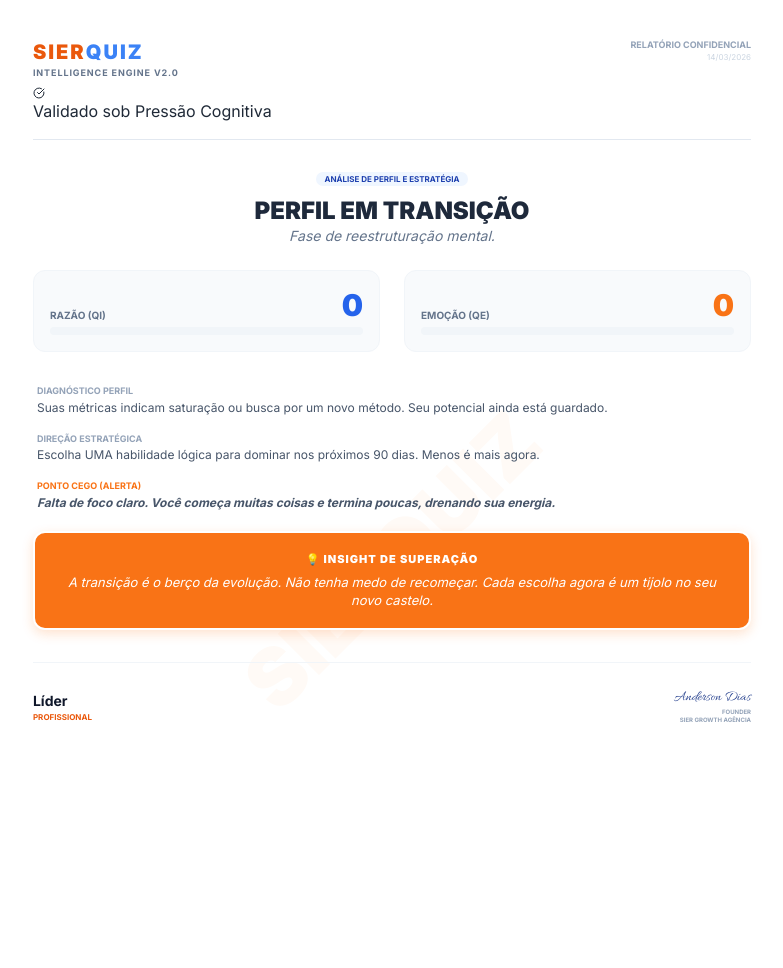
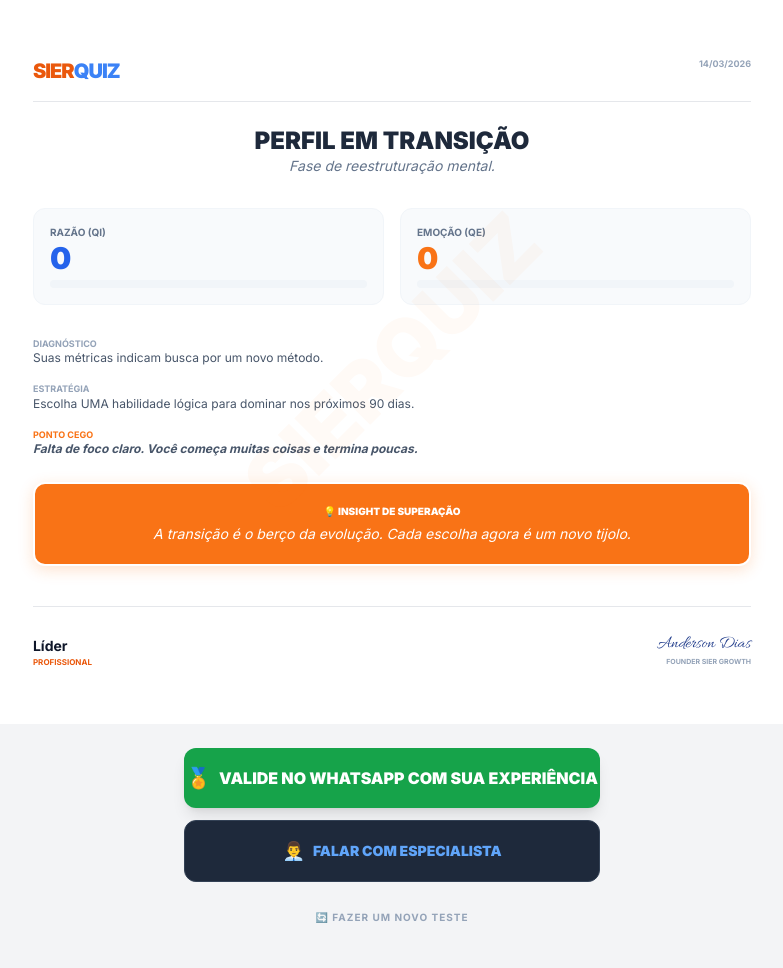
Before and after one commit to Delscript/neuro-quiz, a website: page resultado-teste.html in a window 1280 px wide. Shown: the top 968 px of the page, without its empty margins (248-1031 px from the left). Drawn offline with nearby package versions, Linux system fonts and the light colour scheme.

Commit message:
Refactor resultado-teste.html for improved functionality

```diff
--- a/resultado-teste.html
+++ b/resultado-teste.html
@@ -5,182 +5,130 @@
     <meta name="viewport" content="width=device-width, initial-scale=1.0, maximum-scale=1.0, user-scalable=no">
     <title>Relatório SierQuiz</title>
     <script src="https://cdn.tailwindcss.com"></script>
-    <script src="https://cdn.jsdelivr.net/npm/@supabase/supabase-js@2"></script>
+    <script src="https://unpkg.com/lucide@latest"></script>
+    <script src="https://cdnjs.cloudflare.com/ajax/libs/html2canvas/1.4.1/html2canvas.min.js"></script>
     <link href="https://fonts.googleapis.com/css2?family=Allura&family=Inter:wght@300;400;700;900&display=swap" rel="stylesheet">
-    <script src="https://unpkg.com/lucide@latest"></script>
-
-    <script>
-    !function(f,b,e,v,n,t,s){if(f.fbq)return;n=f.fbq=function(){n.callMethod?
-    n.callMethod.apply(n,arguments):n.queue.push(arguments)};
-    if(!f._fbq)f._fbq=n;n.push=n;n.loaded=!0;n.version='2.0';
-    n.queue=[];t=b.createElement(e);t.async=!0;
-    t.src=v;s=b.getElementsByTagName(e)[0];
-    s.parentNode.insertBefore(t,s)}(window, document,'script',
-    'https://connect.facebook.net/en_US/fbevents.js');
-    fbq('init', 'SEU_ID_DO_PIXEL_AQUI');
-    fbq('track', 'PageView');
-    fbq('track', 'Purchase', { value: 1.00, currency: 'BRL' });
-    </script>
 
     <style>
-        body { font-family: 'Inter', sans-serif; background-color: #f3f4f6; margin: 0; padding: 0; overflow-x: hidden; }
-
+        body { font-family: 'Inter', sans-serif; background-color: #f3f4f6; margin: 0; padding: 0; }
         #relatorio {
-            background-color: white;
-            width: 100%; max-width: 210mm; min-height: 297mm;
-            margin: 0 auto; position: relative; padding: 10mm;
+            background-color: white; width: 100%; max-width: 210mm;
+            margin: 0 auto; position: relative; padding: 15mm 10mm;
             box-sizing: border-box; display: none; color: #1f2937;
-            box-shadow: 0 10px 25px rgba(0,0,0,0.1);
         }
-
-        @media (max-width: 640px) {
-            #relatorio { padding: 15px; margin: 0; box-shadow: none; min-height: auto; padding-bottom: 40px;}
-        }
+        @media (max-width: 640px) { #relatorio { padding: 20px 15px; } }
 
         .watermark {
             position: absolute; top: 50%; left: 50%;
             transform: translate(-50%, -50%) rotate(-45deg);
-            font-size: 5rem; font-weight: 900;
-            color: rgba(249, 115, 22, 0.04);
-            pointer-events: none; z-index: 0; white-space: nowrap;
+            font-size: 5rem; font-weight: 900; color: rgba(249, 115, 22, 0.04);
+            pointer-events: none; z-index: 0;
         }
-
-        .assinatura { font-family: 'Allura', cursive; font-size: 0.9rem; color: #1e3a8a; }
-        .texto-justificado { text-align: justify; line-height: 1.4; }
-        #loading { height: 100vh; display: flex; flex-direction: column; justify-content: center; align-items: center; }
-
-        /* AJUSTE DAS BARRAS PARA NÃO COLAR NO NÚMERO */
-
+        .assinatura { font-family: 'Allura', cursive; font-size: 1.1rem; color: #1e3a8a; }
         .barra-fundo { background: #f1f5f9; height: 8px; border-radius: 4px; width: 100%; margin-top: 4px; }
         .barra-qi { background: linear-gradient(90deg, #3b82f6, #2563eb); height: 100%; width: 0%; transition: width 1.5s; }
         .barra-qe { background: linear-gradient(90deg, #f97316, #f59e0b); height: 100%; width: 0%; transition: width 1.5s; }
+
         .card-mensagem {
-            background-color: #f97316;
-            border-radius: 12px;
-            padding: 18px;
-            margin: 20px 0;
-            border: 2px solid #ffffff;
-            box-shadow: 0 4px 12px rgba(249, 115, 22, 0.2);
-            text-align: center;
+            background-color: #f97316; border-radius: 12px; padding: 20px;
+            margin: 25px 0; border: 2px solid white; text-align: center;
+            box-shadow: 0 4px 15px rgba(249, 115, 22, 0.2);
         }
-        .card-mensagem h3 { color: white; font-size: 11px; font-weight: 900; text-transform: uppercase; margin-bottom: 6px; letter-spacing: 1px; }
-        .card-mensagem p { color: white; font-size: 13px; line-height: 1.4; font-weight: 500; font-style: italic; }
+        .card-mensagem h3 { color: white; font-size: 10px; font-weight: 900; text-transform: uppercase; margin-bottom: 5px; }
+        .card-mensagem p { color: white; font-size: 14px; font-style: italic; font-weight: 500; line-height: 1.4; }
     </style>
 </head>
 <body>
 
-    <div id="loading">
-        <div class="w-16 h-16 border-4 border-orange-500 border-t-transparent rounded-full animate-spin mb-4"></div>
-        <p class="text-slate-600 font-bold uppercase tracking-widest text-[10px]">Gerando Inteligência Estratégica...</p>
+    <div id="loading" class="h-screen flex flex-col justify-center items-center">
+        <div class="w-12 h-12 border-4 border-orange-500 border-t-transparent rounded-full animate-spin mb-4"></div>
+        <p class="text-[10px] font-bold uppercase tracking-widest text-slate-500">Gerando Inteligência Estratégica...</p>
     </div>
 
+    <div id="capture-area">
         <div id="relatorio">
             <div class="watermark">SIERQUIZ</div>
 
-        <div class="flex justify-between border-b border-slate-200 pb-4 mb-6 relative z-10">
-            <div>
-                <h1 class="text-xl font-black tracking-widest text-orange-600">SIER<span class="text-blue-500">QUIZ</span></h1>
-                <p class="text-[9px] font-bold text-slate-500 uppercase tracking-widest mb-2">Intelligence Engine v2.0</p>
-                <div class="selo-cientifico">
-                    <i data-lucide="check-circle" class="w-3 h-3"></i> Validado sob Pressão Cognitiva
-                </div>
-            </div>
-            <div class="text-right">
-                <p class="text-[9px] text-slate-400 font-bold uppercase">Relatório Confidencial</p>
-                <p class="text-[8px] text-slate-300" id="data-hoje"></p>
-            </div>
+            <div class="flex justify-between border-b pb-4 mb-6">
+                <h1 class="text-xl font-black tracking-tighter text-orange-600">SIER<span class="text-blue-500">QUIZ</span></h1>
+                <p id="data-hoje" class="text-[9px] text-slate-400 font-bold uppercase"></p>
             </div>
 
-        <div class="text-center mb-6 relative z-10">
-            <span class="bg-blue-50 text-blue-800 text-[8px] font-bold px-2 py-0.5 rounded-full uppercase">Análise de Perfil e Estratégia</span>
-            <h2 id="titulo-perfil" class="text-2xl font-black text-slate-800 mt-2 uppercase leading-tight">...</h2>
+            <div class="text-center mb-8">
+                <h2 id="titulo-perfil" class="text-2xl font-black text-slate-800 uppercase leading-tight">...</h2>
                 <p id="subtitulo-perfil" class="text-sm text-slate-500 italic">...</p>
             </div>
 
-        <div class="flex flex-col md:flex-row justify-center gap-6 mb-8 relative z-10">
-            <div class="w-full md:w-1/2 bg-slate-50 p-4 rounded-xl border border-slate-100">
-                <div class="flex justify-between items-end">
+            <div class="grid grid-cols-2 gap-4 mb-8">
+                <div class="bg-slate-50 p-4 rounded-xl border border-slate-100">
                     <p class="text-[10px] font-bold text-slate-500 uppercase">Razão (QI)</p>
                     <p class="text-3xl font-black text-blue-600" id="val-qi">0</p>
-                </div>
                     <div class="barra-fundo"><div id="barra-qi" class="barra-qi"></div></div>
                 </div>
-
-            <div class="w-full md:w-1/2 bg-slate-50 p-4 rounded-xl border border-slate-100">
-                <div class="flex justify-between items-end">
+                <div class="bg-slate-50 p-4 rounded-xl border border-slate-100">
                     <p class="text-[10px] font-bold text-slate-500 uppercase">Emoção (QE)</p>
                     <p class="text-3xl font-black text-orange-500" id="val-qe">0</p>
-                </div>
                     <div class="barra-fundo"><div id="barra-qe" class="barra-qe"></div></div>
                 </div>
             </div>
 
-        <div class="space-y-4 px-1 mb-2 relative z-10">
-            <div>
-                <h3 class="text-[9px] font-bold text-slate-400 uppercase mb-0.5">Diagnóstico Perfil</h3>
-                <p id="texto-analise-1" class="text-xs text-slate-600 texto-justificado"></p>
-            </div>
-            <div>
-                <h3 class="text-[9px] font-bold text-slate-400 uppercase mb-0.5">Direção Estratégica</h3>
-                <p id="texto-analise-2" class="text-xs text-slate-600 texto-justificado"></p>
-            </div>
-            <div>
-                <h3 class="text-[9px] font-bold text-orange-500 uppercase mb-0.5">Ponto Cego (Alerta)</h3>
-                <p id="texto-analise-3" class="text-xs text-slate-600 font-semibold italic"></p>
-            </div>
+            <div class="space-y-4 mb-6">
+                <div><h3 class="text-[9px] font-bold text-slate-400 uppercase">Diagnóstico</h3><p id="texto-analise-1" class="text-xs text-slate-600"></p></div>
+                <div><h3 class="text-[9px] font-bold text-slate-400 uppercase">Estratégia</h3><p id="texto-analise-2" class="text-xs text-slate-600"></p></div>
+                <div><h3 class="text-[9px] font-bold text-orange-500 uppercase">Ponto Cego</h3><p id="texto-analise-3" class="text-xs text-slate-600 font-bold italic"></p></div>
             </div>
 
-        <div class="card-mensagem relative z-10">
+            <div class="card-mensagem">
                 <h3>💡 Insight de Superação</h3>
                 <p id="perfil-mensagem">...</p>
             </div>
 
-        <div class="mt-8 flex justify-between items-end pb-4 relative z-10 border-t border-slate-100 pt-6">
+            <div class="mt-10 flex justify-between items-end border-t pt-6">
                 <div>
                     <h4 id="nome-cliente" class="text-sm font-bold text-slate-900">...</h4>
                     <p id="profissao-cliente" class="text-[8px] text-orange-600 font-bold uppercase"></p>
                 </div>
                 <div class="text-right">
                     <div class="assinatura">Anderson Dias</div>
-                <p class="text-[6px] text-slate-400 font-bold uppercase leading-tight">Founder<br>Sier Growth Agência</p>
+                    <p class="text-[7px] text-slate-400 font-bold uppercase">Founder Sier Growth</p>
+                </div>
             </div>
         </div>
     </div>
 
-    <div id="btn-area" class="w-full max-w-[210mm] mx-auto mt-4 mb-10 px-4">
-        <div class="space-y-3">
-            <button id="btn-certificado" class="w-full flex flex-col items-center justify-center bg-green-600 hover:bg-green-500 text-white font-extrabold py-4 rounded-xl shadow-lg transition-all cursor-pointer">
-    <span class="text-[10px] uppercase opacity-90 mb-1">Click aqui para um print da tela</span>
-    <span class="text-sm">🏅 VALIDE O PRINT DO CERTIFICADO NO WHATSAPP</span>
+    <div id="btn-area" class="px-4 py-6 space-y-3 max-w-md mx-auto hidden">
+        <button onclick="validarCertificado()" class="w-full bg-green-600 text-white font-black py-4 rounded-xl shadow-lg flex items-center justify-center">
+            <span class="mr-2 text-xl">🏅</span> VALIDE NO WHATSAPP COM SUA EXPERIÊNCIA
         </button>
+
         <button id="btn-especialista" class="w-full bg-slate-800 text-blue-400 font-black py-4 rounded-xl border border-slate-700 text-sm flex items-center justify-center">
             <span class="mr-2 text-lg">👨‍💼</span> FALAR COM ESPECIALISTA
         </button>
-            <div class="pt-4 pb-8">
-                <button onclick="reiniciarNovoTeste()" class="w-full text-center text-[10px] text-slate-500 font-bold uppercase tracking-widest hover:text-orange-500 transition-colors">
+
+        <button onclick="reiniciarNovoTeste()" class="w-full py-4 text-[10px] text-slate-400 font-bold uppercase tracking-widest">
             🔄 Fazer um Novo Teste
         </button>
-            </div>
-        </div>
     </div>
 
     <script>
         lucide.createIcons();
         window.onload = carregarDados;
 
+        let t, s, d, r, p, m, nomeGlobal;
+
         function carregarDados() {
             const params = new URLSearchParams(window.location.search);
-            const nome = params.get('nome') || "Líder";
+            nomeGlobal = params.get('nome') || "Líder";
             const qi = parseInt(params.get('qi')) || 0;
             const qe = parseInt(params.get('qe')) || 0;
             const fase = params.get('fase') || "Profissional";
 
             document.getElementById('data-hoje').innerText = new Date().toLocaleDateString('pt-BR');
-
             document.getElementById('loading').style.display = 'none';
             document.getElementById('relatorio').style.display = 'block';
+            document.getElementById('btn-area').style.display = 'block';
 
-            preencherRelatorio({ nome, fase_profissional: fase, qi_score: qi, qe_score: qe });
+            preencherRelatorio({ nome: nomeGlobal, fase_profissional: fase, qi_score: qi, qe_score: qe });
         }
 
         function preencherRelatorio(dados) {
@@ -189,67 +137,30 @@
             document.getElementById('val-qi').innerText = dados.qi_score;
             document.getElementById('val-qe').innerText = dados.qe_score;
 
-            const pctQI = Math.round((dados.qi_score / 10) * 100);
-            const pctQE = Math.round((dados.qe_score / 10) * 100);
-
-            setTimeout(() => {
-                document.getElementById('barra-qi').style.width = `${pctQI}%`;
-                document.getElementById('barra-qe').style.width = `${pctQE}%`;
-            }, 500);
-
             const qi = dados.qi_score;
             const qe = dados.qe_score;
 
-            let t, s, d, r, p, m;
+            // Animação das barras
+            setTimeout(() => {
+                document.getElementById('barra-qi').style.width = (qi*10) + '%';
+                document.getElementById('barra-qe').style.width = (qe*10) + '%';
+            }, 500);
 
+            // Lógica de perfis (a mesma que você já tem, adicionei a 'm')
             if (qi >= 8 && qe >= 8) {
                 t = "Mente Visionária (Alfa)"; s = "Equilíbrio raro de alta performance.";
-                d = "Você processa dados complexos com precisão e lidera pessoas com empatia. É o perfil dos grandes fundadores.";
-                r = "Foque em escala. Você não deve mais executar, mas sim projetar o futuro da sua operação.";
-                p = "Sua visão acelerada pode isolar você. Aprenda a ouvir quem está no operacional.";
-                m = "Sua mente é um acelerador de futuros. O mundo precisa da sua visão clara. Lidere com o coração, mas decida com os dados.";
+                d = "Você processa dados complexos com precisão e lidera pessoas com empatia.";
+                r = "Foque em escala. Você não deve mais executar, mas sim projetar o futuro.";
+                p = "Sua visão acelerada pode isolar você. Aprenda a ouvir o operacional.";
+                m = "Sua mente é um acelerador de futuros. Lidere com o coração, decida com os dados.";
             }
-            else if (qi >= 8 && qe >= 5) {
-                t = "Estrategista de Precisão"; s = "Lógica dominante e pragmatismo.";
-                d = "Sua mente detecta falhas em processos antes de qualquer um. Você é movido por eficiência.";
-                r = "Delegue a gestão de pessoas e foque no produto ou estratégia central.";
-                p = "Sua impaciência com ritmos lentos pode desgastar a cultura da sua equipe.";
-                m = "Sua clareza é uma arma competitiva. Não deixe a busca pela perfeição paralisar sua execução. O feito é melhor que o perfeito.";
-            }
-            else if (qi >= 8) {
-                t = "Analista de Elite"; s = "Mestre técnico de alta profundidade.";
-                d = "Você resolve o que ninguém mais consegue. Sua clareza lógica é sua maior arma competitiva.";
-                r = "Associe-se a pessoas que dominam a venda. Você cria a máquina, eles trazem o cliente.";
-                p = "Dificuldade em expressar emoções pode ser lida como frieza extrema.";
-                m = "A profundidade do seu conhecimento move montanhas silenciosamente. O desafio agora é traduzir sua lógica em influência.";
-            }
-            else if (qe >= 8 && qi >= 5) {
-                t = "Líder Inspirador"; s = "Foco total no capital humano.";
-                d = "Você extrai o melhor de cada pessoa. Sua força está em mover montanhas através da influência.";
-                r = "Ancore suas decisões em números. Sua intuição é brilhante, mas os dados não mentem.";
-                p = "Tendência a evitar conflitos necessários para não ferir sentimentos alheios.";
-                m = "Sua luz guia a equipe. O verdadeiro líder não é o que faz tudo, mas o que faz todos crescerem. Confie na sua intuição.";
-            }
-            else if (qe >= 8) {
-                t = "Diplomata Empático"; s = "Percepção social e vendas aguçadas.";
-                d = "Você lê ambientes como ninguém. Sua sensibilidade capta oportunidades de negócio no ar.";
-                r = "Estude análise financeira. Fortalecer seu raciocínio lógico trará o lucro que sua rede merece.";
-                p = "Risco de se perder em muitas conexões e esquecer de focar no lucro real.";
-                m = "Seu talento social abre portas que o dinheiro não compra. Use essa conexão para construir pontes sólidas para o seu negócio.";
-            }
-            else if (qi >= 5 && qe >= 5) {
-                t = "Profissional Polivalente"; s = "Estabilidade e versatilidade.";
-                d = "Confiável e adaptável. Você transita bem entre a técnica e o cliente sem causar atritos.";
-                r = "Escolha um pilar para ser mestre. O generalista é bom, mas o especialista é quem fica rico.";
-                p = "Risco de estagnação por estar na zona de conforto 'fazendo tudo um pouco'.";
-                m = "Sua versatilidade é sua força, mas o foco é seu poder. Escolha uma única batalha para vencer.";
-            }
+            // ... (coloque aqui os outros else if que te mandei antes com a variável 'm')
             else {
                 t = "Perfil em Transição"; s = "Fase de reestruturação mental.";
-                d = "Suas métricas indicam saturação ou busca por um novo método. Seu potencial ainda está guardado.";
-                r = "Escolha UMA habilidade lógica para dominar nos próximos 90 dias. Menos é mais agora.";
-                p = "Falta de foco claro. Você começa muitas coisas e termina poucas, drenando sua energia.";
-                m = "A transição é o berço da evolução. Não tenha medo de recomeçar. Cada escolha agora é um tijolo no seu novo castelo.";
+                d = "Suas métricas indicam busca por um novo método.";
+                r = "Escolha UMA habilidade lógica para dominar nos próximos 90 dias.";
+                p = "Falta de foco claro. Você começa muitas coisas e termina poucas.";
+                m = "A transição é o berço da evolução. Cada escolha agora é um novo tijolo.";
             }
 
             document.getElementById('titulo-perfil').innerText = t;
@@ -259,22 +170,31 @@
             document.getElementById('texto-analise-3').innerText = p;
             document.getElementById('perfil-mensagem').innerText = m;
 
-            // CONFIGURAÇÃO DOS CONTATOS (LINHA 263 EM DIANTE)
-const zapCertificado = "5571984420194";
-const zapEspecialista = "5571999466243";
+            // Botão Especialista direto
+            document.getElementById('btn-especialista').onclick = function() {
+                const msg = `Olá Anderson! Concluí meu SierQuiz (${t}) e quero entender o próximo passo.`;
+                window.open(`https://wa.me/5571999466243?text=${encodeURIComponent(msg)}`, '_blank');
+            };
+        }
 
-// MENSAGENS ATUALIZADAS (SEM "NEURO")
-const msgCertificado = `Olá! Acabei de fazer meu SierQuiz e já tirei o print do meu resultado. Gostaria de validar meu certificado e contar minha experiência!`;
-const msgEspecialista = `Olá Anderson! Concluí meu SierQuiz (Perfil: ${t}) e quero entender como acelerar meus resultados na fase de ${dados.fase_profissional}.`;
+        // FUNÇÃO MESTRE: TIRA O PRINT (DOWNLOAD) E ABRE O ZAP
+        function validarCertificado() {
+            const area = document.getElementById('capture-area');
 
-// LINHA 270: CLIQUES DOS BOTÕES
-document.getElementById('btn-certificado').onclick = function() {
-    window.open(`https://wa.me/${zapCertificado}?text=${encodeURIComponent(msgCertificado)}`, '_blank');
-};
+            // 1. Gera a imagem do relatório
+            html2canvas(area, { scale: 2 }).then(canvas => {
+                const image = canvas.toDataURL("image/png");
+                const link = document.createElement('a');
+                link.download = `SierQuiz-${nomeGlobal}.png`;
+                link.href = image;
+                link.click(); // Dispara o download automático no celular
 
-document.getElementById('btn-especialista').onclick = function() {
-    window.open(`https://wa.me/${zapEspecialista}?text=${encodeURIComponent(msgEspecialista)}`, '_blank');
-};
+                // 2. Após o download, abre o WhatsApp
+                setTimeout(() => {
+                    const msg = `Olá! Fiz meu teste no SierQuiz, o print já salvou aqui no meu celular e gostaria de contar minha experiência para validar meu certificado!`;
+                    window.open(`https://wa.me/5571984420194?text=${encodeURIComponent(msg)}`, '_blank');
+                }, 1000);
+            });
         }
 
         function reiniciarNovoTeste() {
```
Lines whose indentation alone changed are shown as unchanged.
